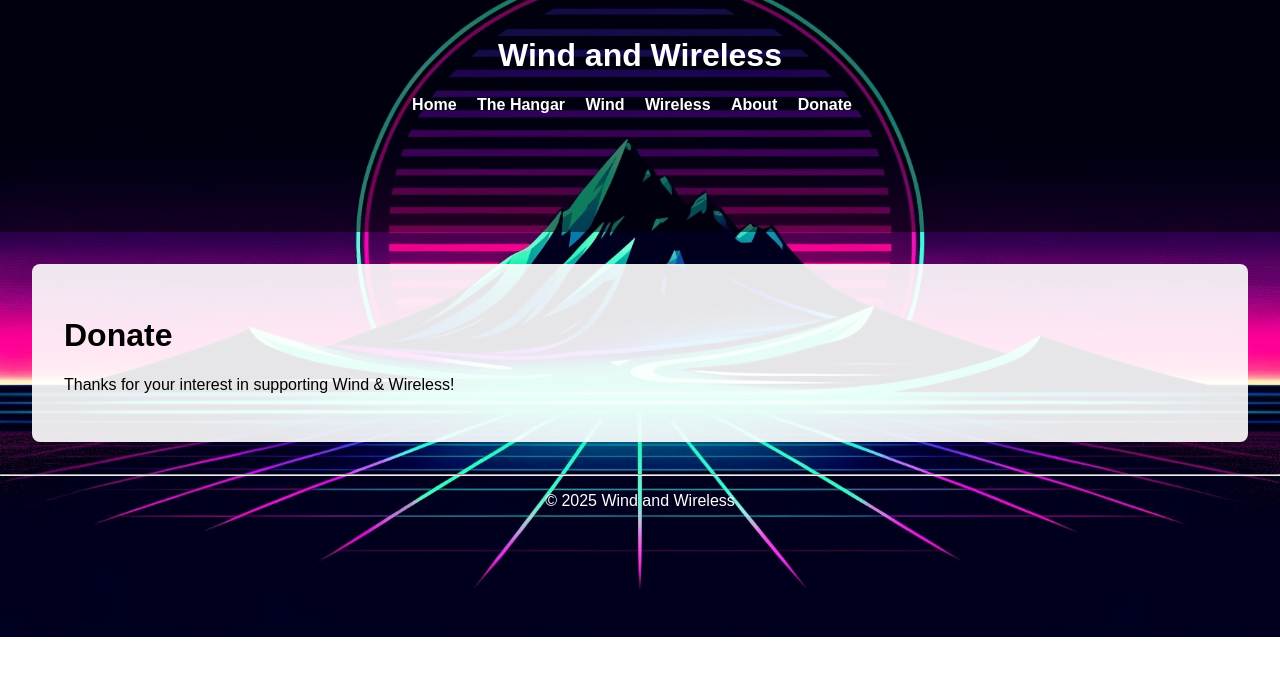
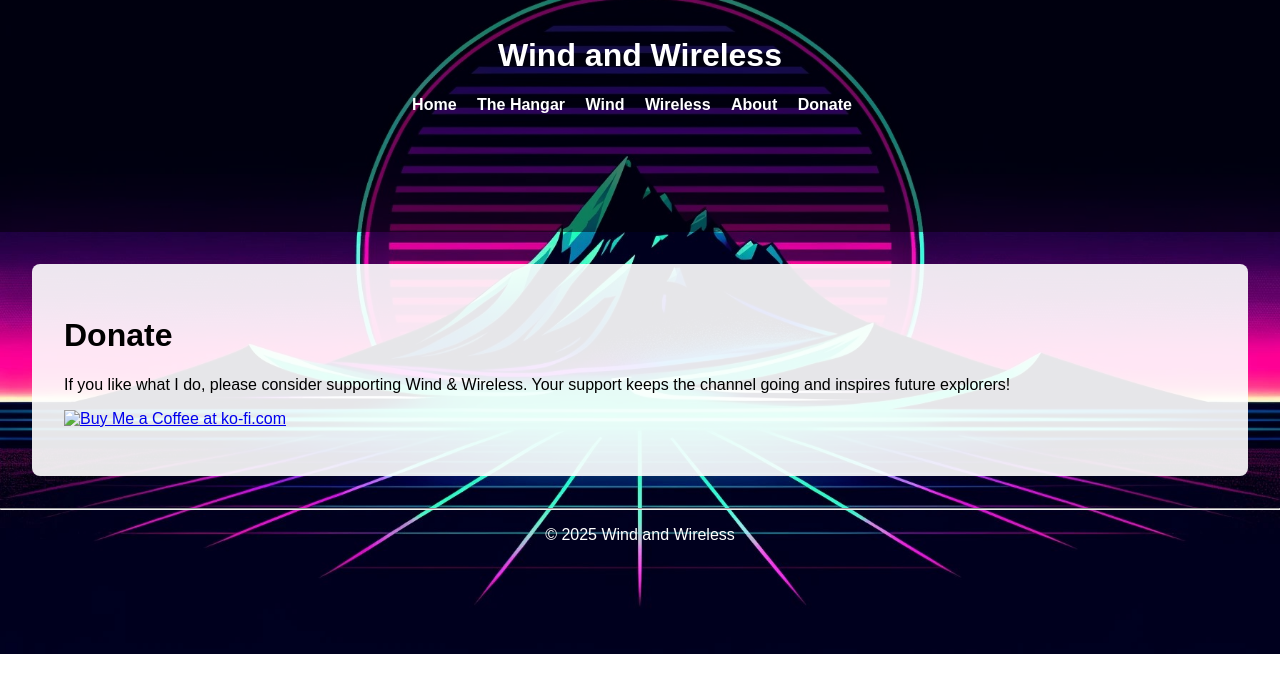
Before and after one commit to 00X30/WindWireless, a Jekyll site: the page built from donate.md, in a window 1280 px wide. Shown: the top 693 px of the page. Built offline with Jekyll 4.4.1, drawn with Linux system fonts in a browser that asks for light colours.

Commit message:
Update donate.md

```diff
--- a/donate.md
+++ b/donate.md
@@ -3,6 +3,12 @@ layout: default
 title: Donate
 body_class: donate-page
 ---
+
 # Donate
 
-Thanks for your interest in supporting Wind & Wireless!
+If you like what I do, please consider supporting Wind & Wireless. Your support keeps the channel going and inspires future explorers!
+
+<!-- Ko-fi Button -->
+<a href="https://ko-fi.com/windwireless" target="_blank">
+  <img height="36" style="border:0px;height:36px;" src="https://cdn.ko-fi.com/cdn/kofi3.png?v=2" alt="Buy Me a Coffee at ko-fi.com" />
+</a>
```
